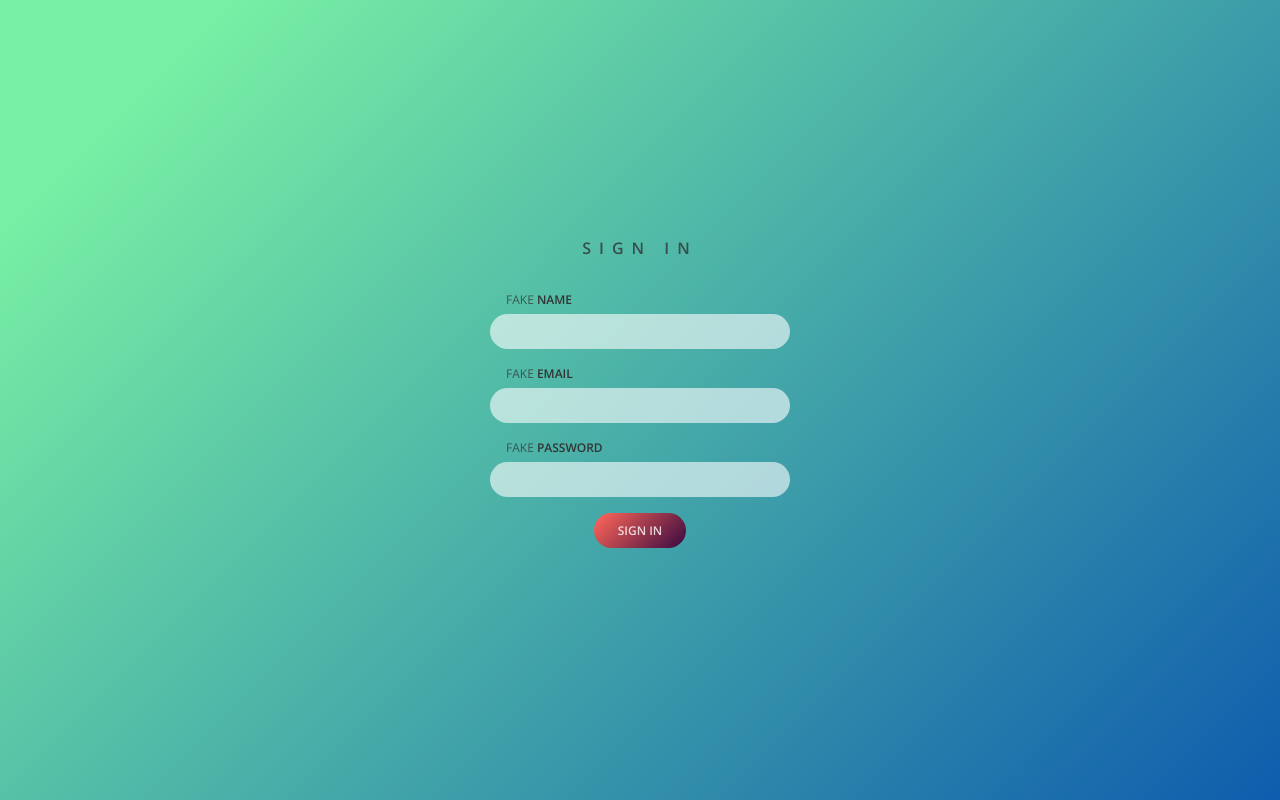
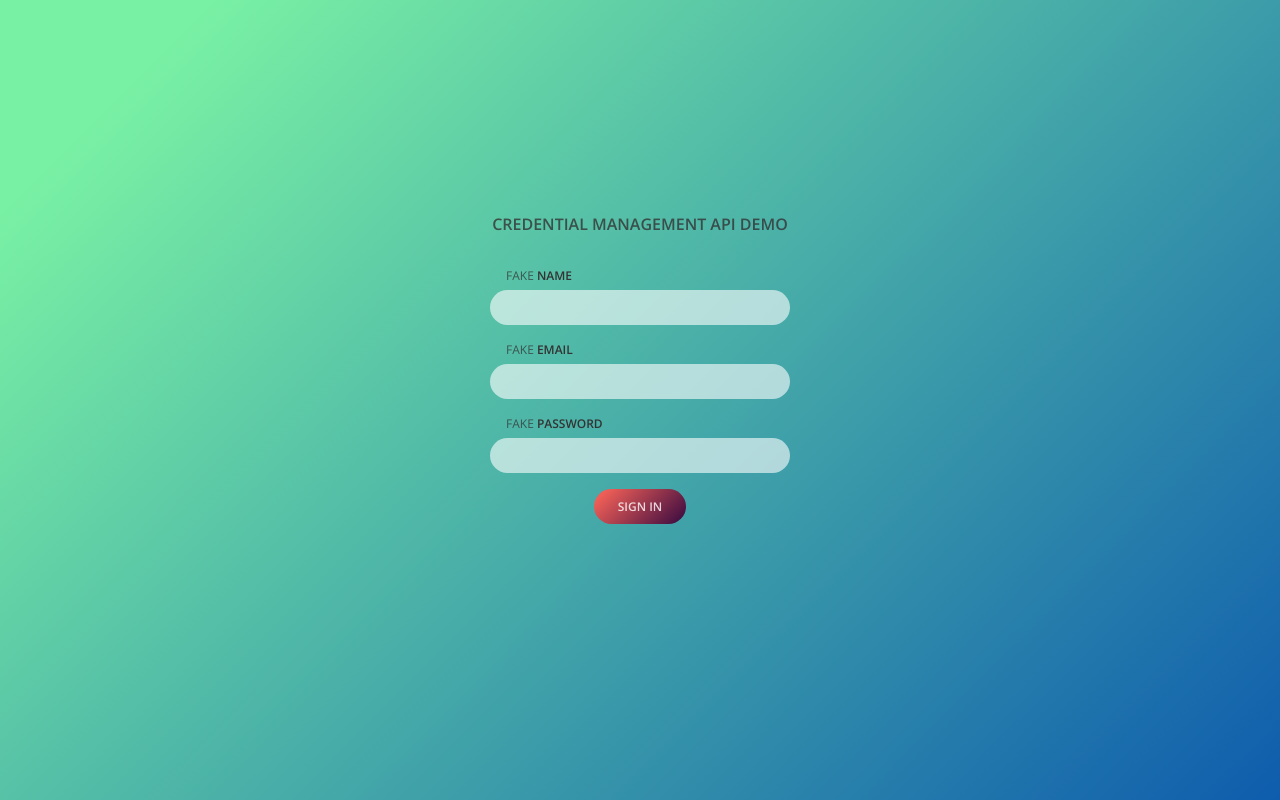
Before and after one commit to arnellebalane/credential-management-api-demo, a plain HTML site: page index.html in a window 1280 px wide. Drawn offline with nearby package versions, Linux system fonts and the light colour scheme.

Commit message:
change signin page title

```diff
--- a/index.css
+++ b/index.css
@@ -40,7 +40,6 @@ h4 {
     margin: 0 0 3.2rem 0;
     font-size: 1.6rem;
     text-transform: uppercase;
-    letter-spacing: 0.5em;
     color: rgba(51, 51, 51, 0.8);
 }
 
@@ -84,6 +83,7 @@ h4 {
 .field.social-auth {
     display: flex;
     justify-content: center;
+    margin-top: 6.4rem;
 }
 
 .field button {
--- a/index.html
+++ b/index.html
@@ -15,7 +15,7 @@
 
     <body>
         <section id="signin" class="hidden">
-            <h4>Sign In</h4>
+            <h4>Credential Management API Demo</h4>
 
             <form action="#" method="post">
                 <div class="field">
```
